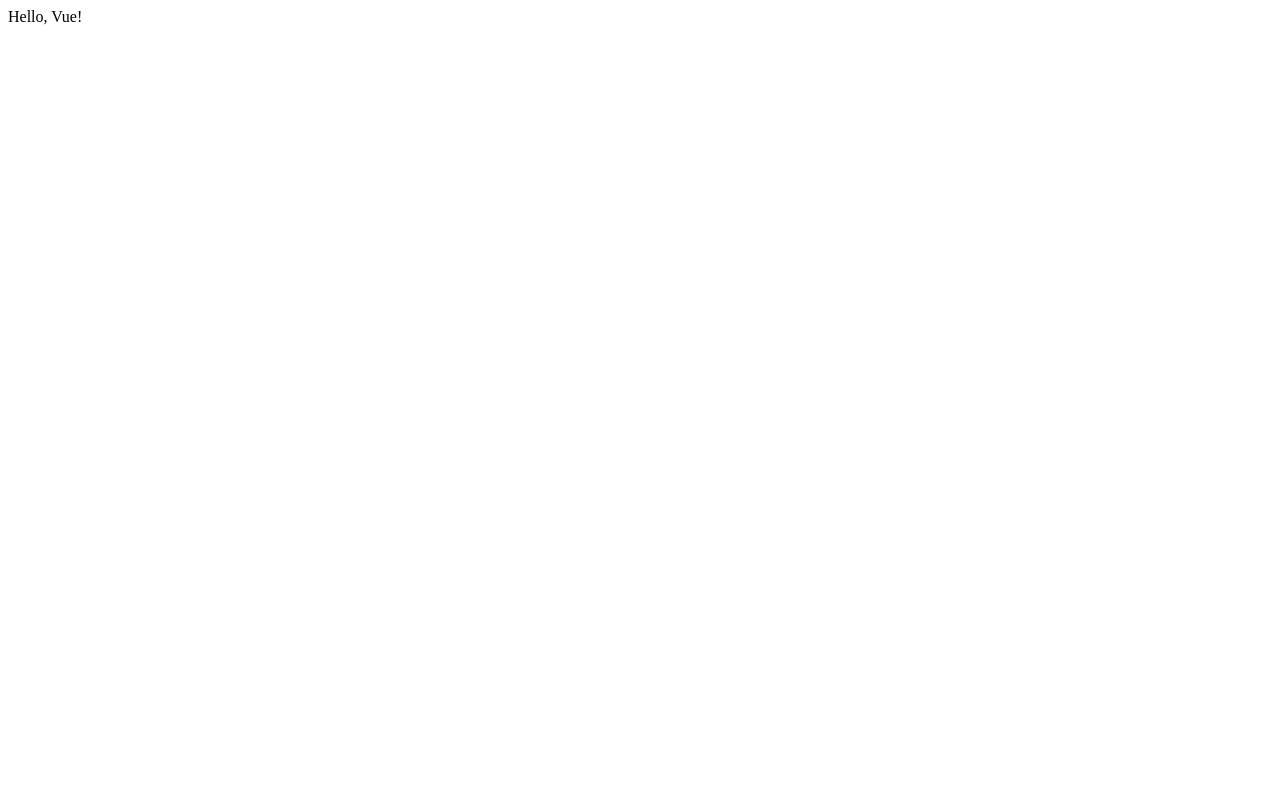
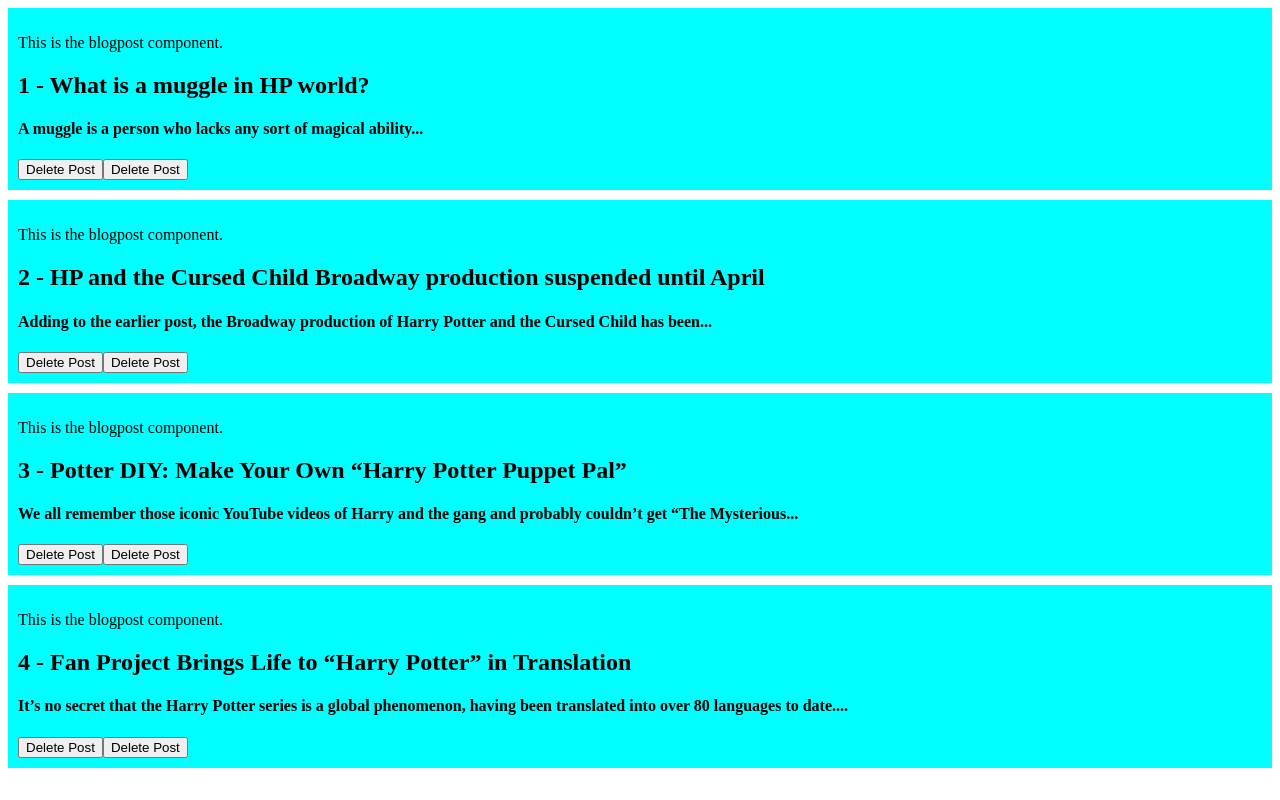
Before and after one commit to sameep-git/vueJS-webtech, a Vue app in the folder learn-vue-3/: page / in a window 1280 px wide. Built offline with nearby package versions, Linux system fonts and the light colour scheme.

Commit message:
used component events in learn vue

```diff
--- a/learn-vue-3/src/App.vue
+++ b/learn-vue-3/src/App.vue
@@ -1,8 +1,43 @@
 <template>
-  <div>Hello, Vue!</div>
+  <BlogPost v-for="post in posts" :key="post.id" v-bind="post" @delete-blog-post="processDeletion"></BlogPost>
 </template>
 
 <script setup>
+import { ref } from 'vue';
+import BlogPost from './BlogPost.vue';
+
+let posts = ref([
+  {
+    id: 1,
+    blogPostTitle: 'What is a muggle in HP world?',
+    blogPostContent:
+      'A muggle is a person who lacks any sort of magical ability...'
+  },
+  {
+    id: 2,
+    blogPostTitle:
+      'HP and the Cursed Child Broadway production suspended until April',
+    blogPostContent:
+      'Adding to the earlier post, the Broadway production of Harry Potter and the Cursed Child has been...'
+  },
+  {
+    id: 3,
+    blogPostTitle: 'Potter DIY: Make Your Own “Harry Potter Puppet Pal”',
+    blogPostContent:
+      'We all remember those iconic YouTube videos of Harry and the gang and probably couldn’t get “The Mysterious...'
+  },
+  {
+    id: 4,
+    blogPostTitle: 'Fan Project Brings Life to “Harry Potter” in Translation',
+    blogPostContent:
+      'It’s no secret that the Harry Potter series is a global phenomenon, having been translated into over 80 languages to date....'
+  }
+])
+
+function processDeletion(id) {
+  let index = posts.value.findIndex(item=>item.id == id)
+  posts.value.splice(index, 1)
+}
 
 </script>
 
--- /dev/null
+++ b/learn-vue-3/src/BlogPost.vue
@@ -0,0 +1,41 @@
+<template>
+    <div class="blog-post">
+        <p>
+            {{ message }}
+        </p>
+        <!-- Display the id, title and content of a blog post-->
+         <h2>{{ id }} - {{ blogPostTitle }}</h2>
+         <h4>{{ blogPostContent }}</h4>
+         <button @click="$emit('delete-blog-post', id)">Delete Post</button>
+         <button @click="emitDeletePostEvent(id)">Delete Post</button>
+    </div>
+</template>
+
+<script setup>
+import { ref } from 'vue';
+
+let message = ref('This is the blogpost component.')
+
+const props = defineProps(['id', 'blogPostTitle', 'blogPostContent'])
+
+console.log(props.id)
+// defineProps({
+//     id: Number,
+//     blogPostTitle: String,
+//     blogPostContent: String
+// })
+const emit = defineEmits(['delete-blog-post'])
+
+function emitDeletePostEvent(id) {
+    emit('delete-blog-post', id)
+}
+
+</script>
+
+<style scoped>
+.blog-post {
+    background-color: aqua;
+    padding: 10px;
+    margin-bottom: 10px;
+}
+</style>
```
Also changed, not shown: 1 other file (tests, documents, lock files or other folders).
